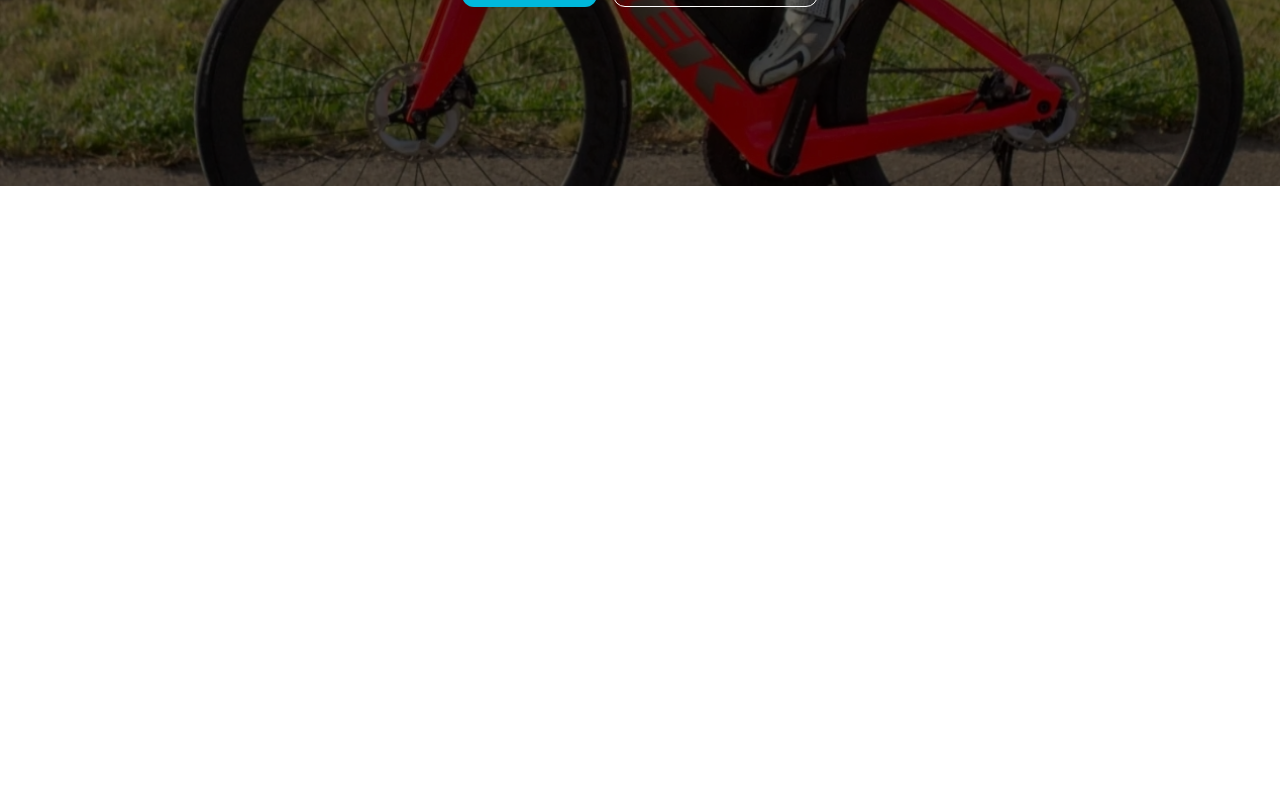
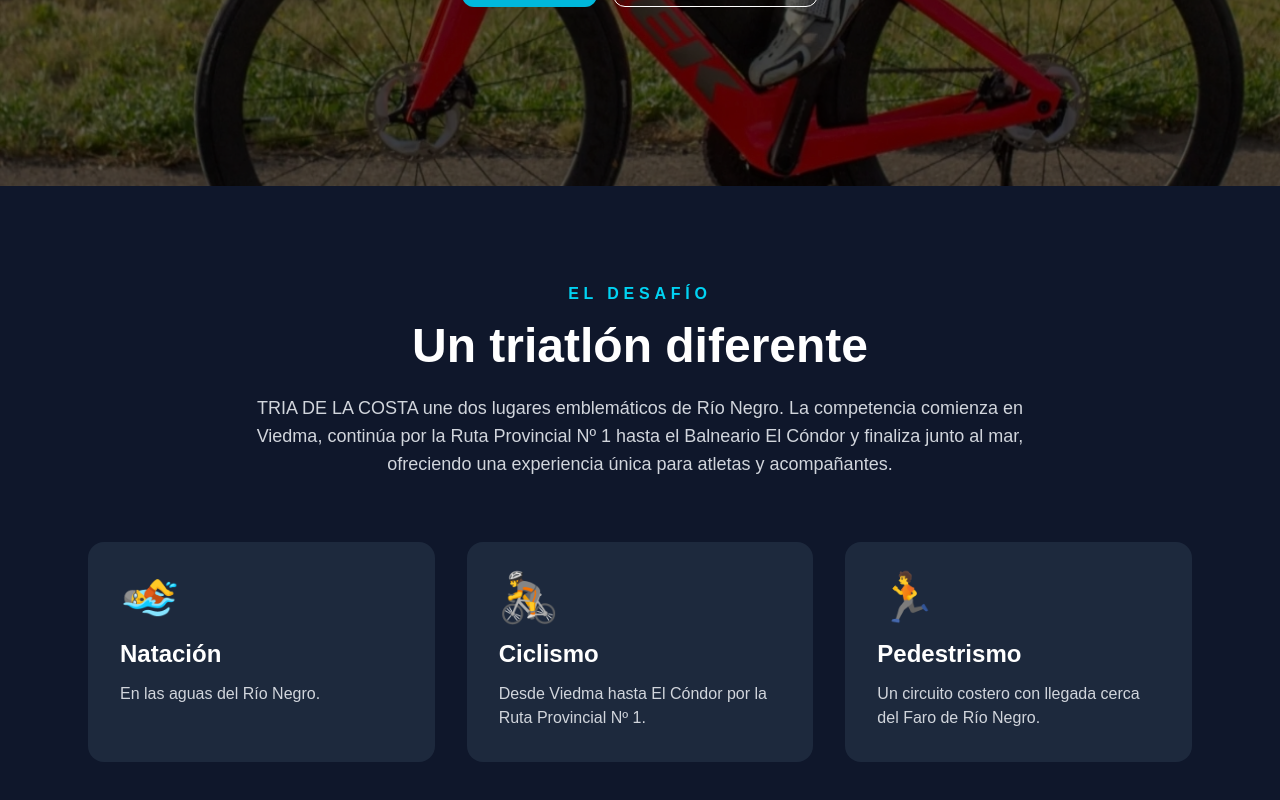
Before and after one commit to martinperezruella/tria-de-la-costa-web, a Next.js app: page / in a window 1280 px wide. Shown: the part 614-1414 px from the top of the page. Before the commit the page ends 800 px from the top, so only its background shows below. Built offline with nearby package versions, Linux system fonts and the light colour scheme.

Commit message:
Agregar sección El Desafío

```diff
--- a/app/page.tsx
+++ b/app/page.tsx
@@ -1,11 +1,13 @@
 import Navbar from "@/components/layout/Navbar";
 import Hero from "@/components/home/Hero";
+import About from "@/components/home/About";
 
 export default function Home() {
   return (
-    <main className="bg-slate-950 text-white">
-      <Navbar />
-      <Hero />
-    </main>
+<main className="bg-slate-950 text-white">
+  <Navbar />
+  <Hero />
+  <About />
+</main>
   );
 }
--- /dev/null
+++ b/components/home/About.tsx
@@ -0,0 +1,54 @@
+export default function About() {
+  return (
+    <section
+      id="evento"
+      className="bg-slate-900 py-24 text-white"
+    >
+      <div className="mx-auto max-w-6xl px-6">
+        <div className="text-center">
+          <p className="text-cyan-400 font-semibold uppercase tracking-[0.3em]">
+            El desafío
+          </p>
+
+          <h2 className="mt-4 text-4xl font-bold md:text-5xl">
+            Un triatlón diferente
+          </h2>
+
+          <p className="mx-auto mt-6 max-w-3xl text-lg text-gray-300">
+            TRIA DE LA COSTA une dos lugares emblemáticos de Río Negro.
+            La competencia comienza en Viedma, continúa por la Ruta
+            Provincial Nº 1 hasta el Balneario El Cóndor y finaliza junto
+            al mar, ofreciendo una experiencia única para atletas y
+            acompañantes.
+          </p>
+        </div>
+
+        <div className="mt-16 grid gap-8 md:grid-cols-3">
+          <div className="rounded-2xl bg-slate-800 p-8">
+            <div className="text-5xl">🏊</div>
+            <h3 className="mt-4 text-2xl font-bold">Natación</h3>
+            <p className="mt-3 text-gray-300">
+              En las aguas del Río Negro.
+            </p>
+          </div>
+
+          <div className="rounded-2xl bg-slate-800 p-8">
+            <div className="text-5xl">🚴</div>
+            <h3 className="mt-4 text-2xl font-bold">Ciclismo</h3>
+            <p className="mt-3 text-gray-300">
+              Desde Viedma hasta El Cóndor por la Ruta Provincial Nº 1.
+            </p>
+          </div>
+
+          <div className="rounded-2xl bg-slate-800 p-8">
+            <div className="text-5xl">🏃</div>
+            <h3 className="mt-4 text-2xl font-bold">Pedestrismo</h3>
+            <p className="mt-3 text-gray-300">
+              Un circuito costero con llegada cerca del Faro de Río Negro.
+            </p>
+          </div>
+        </div>
+      </div>
+    </section>
+  );
+}
```
